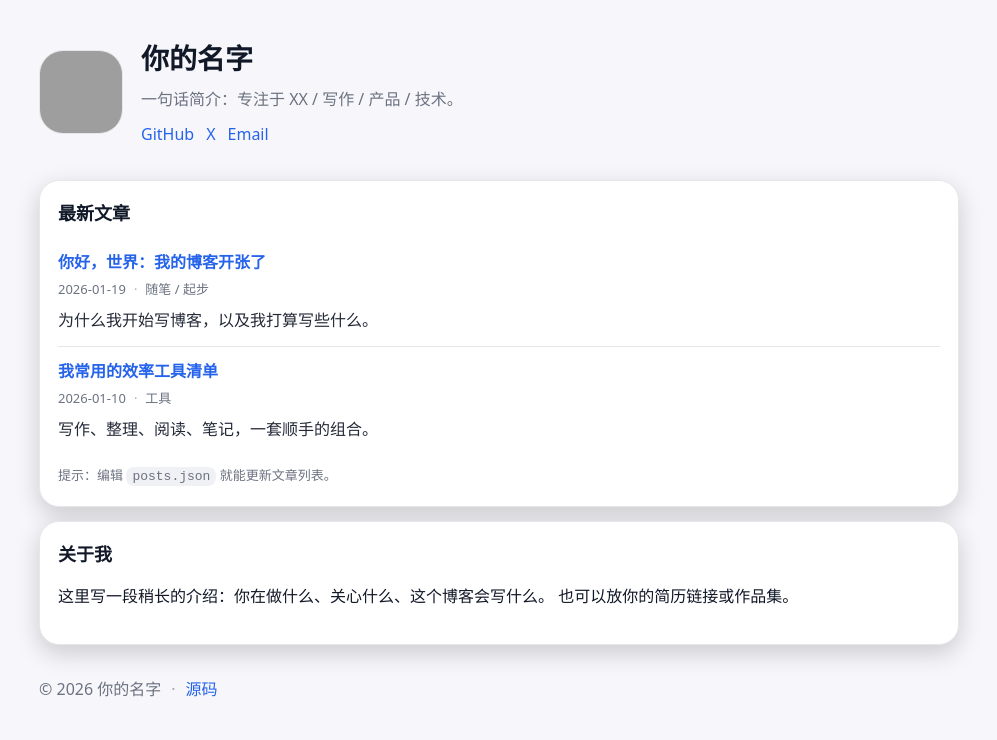
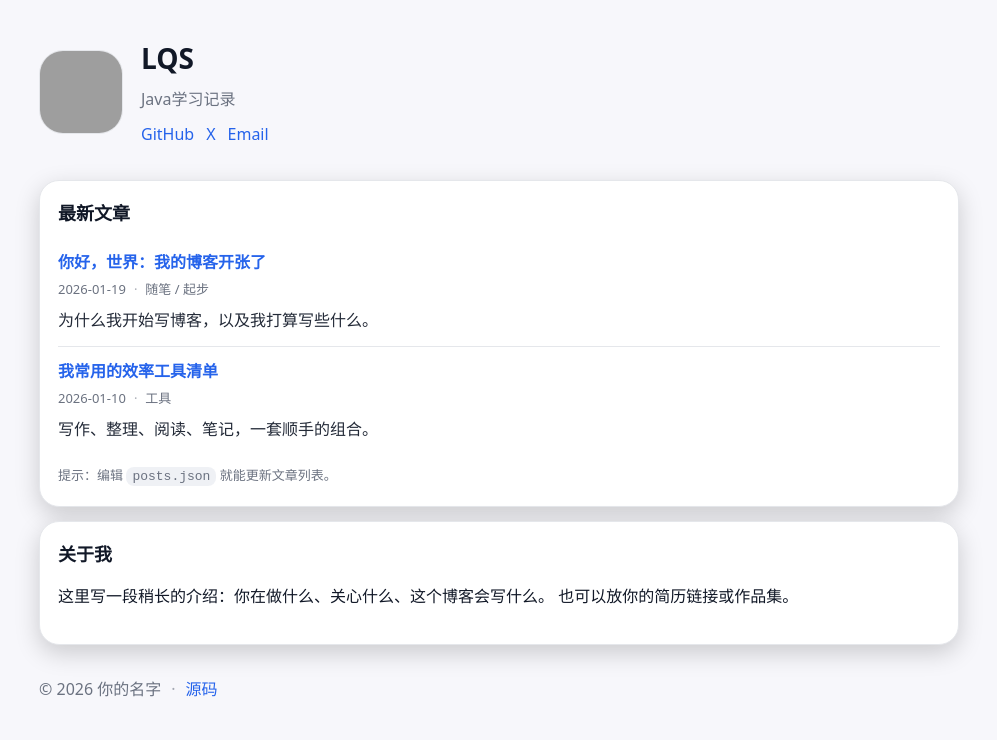
Before and after one commit to Li-QingS/my-blog, a plain HTML site: page index.html in a window 1280 px wide. Shown: the whole page, without its empty margins (141-1138 px from the left). Drawn offline with Linux system fonts and the light colour scheme; grey boxes are pictures that could not be loaded.

Commit message:
Update index.html

```diff
--- a/index.html
+++ b/index.html
@@ -3,8 +3,8 @@
 <head>
   <meta charset="utf-8" />
   <meta name="viewport" content="width=device-width, initial-scale=1" />
-  <title>你的名字 · Blog</title>
-  <meta name="description" content="你的个人博客主页，记录学习、写作与生活。" />
+  <title>LQS · Blog</title>
+  <meta name="description" content="Java学习过程记录" />
   <link rel="stylesheet" href="./style.css" />
 </head>
 <body>
@@ -12,8 +12,8 @@
     <div class="profile">
       <img class="avatar" src="https://avatars.githubusercontent.com/u/1?v=4" alt="avatar" />
       <div class="meta">
-        <h1>你的名字</h1>
-        <p class="bio">一句话简介：专注于 XX / 写作 / 产品 / 技术。</p>
+        <h1>LQS</h1>
+        <p class="bio">Java学习记录</p>
         <div class="links">
           <a href="https://github.com/" target="_blank" rel="noreferrer">GitHub</a>
           <a href="https://twitter.com/" target="_blank" rel="noreferrer">X</a>
```
